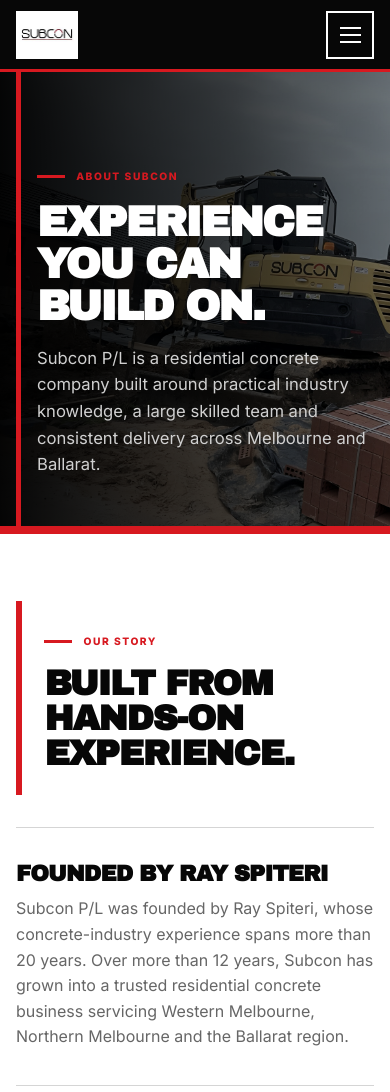
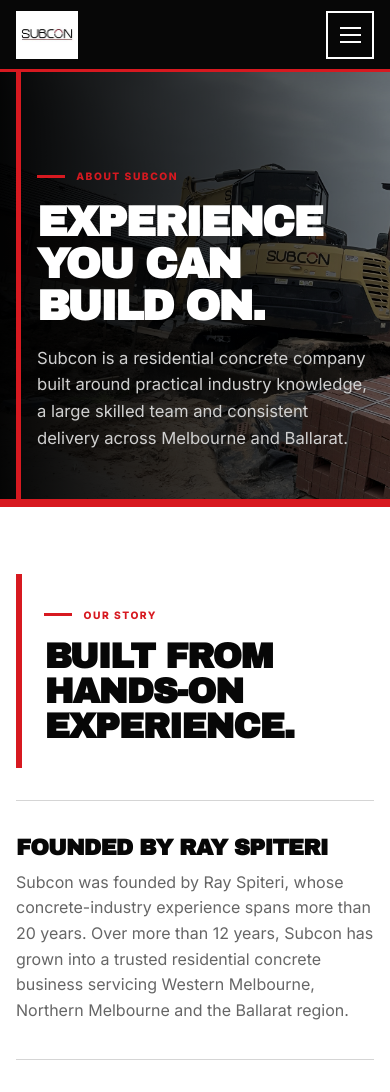
Before and after one commit to somilror200/Subcon, a website built with Parcel: page about.html in a window 390 px wide. Shown: the top 1092 px of the page. Built offline with nearby package versions, Linux system fonts and the light colour scheme.

Commit message:
Standardise Subcon brand naming

```diff
--- a/about.html
+++ b/about.html
@@ -2,16 +2,16 @@
 <html lang="en">
 <head>
   <meta charset="utf-8"><meta name="viewport" content="width=device-width,initial-scale=1">
-  <title>About Subcon P/L | Melbourne Residential Concrete</title>
-  <meta name="description" content="Learn about Subcon P/L, founded and directed by Ray Spiteri, with more than 12 years delivering residential concrete services across Melbourne and Ballarat.">
+  <title>About Subcon | Melbourne Residential Concrete</title>
+  <meta name="description" content="Learn about Subcon, founded and directed by Ray Spiteri, with more than 12 years delivering residential concrete services across Melbourne and Ballarat.">
   <meta name="theme-color" content="#0d0f10"><link rel="stylesheet" href="style.css">
 </head>
 <body>
-<header class="site-header"><div class="shell nav-wrap"><a class="brand" href="index.html"><img src="public/subcon-logo%20(1)-1500h.jpeg" alt="Subcon P/L logo"><span>Residential Concrete</span></a><nav class="site-nav" aria-label="Primary navigation"><a href="index.html">Home</a><a class="active" href="about.html">About</a><a href="services.html">Services</a><a href="gallery.html">Gallery</a><a href="contact.html">Contact</a><a class="nav-cta" href="contact.html">Start a conversation</a></nav><button class="menu-btn" aria-label="Toggle navigation" aria-expanded="false"><span></span></button></div></header>
+<header class="site-header"><div class="shell nav-wrap"><a class="brand" href="index.html"><img src="public/subcon-logo%20(1)-1500h.jpeg" alt="Subcon logo"><span>Residential Concrete</span></a><nav class="site-nav" aria-label="Primary navigation"><a href="index.html">Home</a><a class="active" href="about.html">About</a><a href="services.html">Services</a><a href="gallery.html">Gallery</a><a href="contact.html">Contact</a><a class="nav-cta" href="contact.html">Start a conversation</a></nav><button class="menu-btn" aria-label="Toggle navigation" aria-expanded="false"><span></span></button></div></header>
 <main>
-<section class="page-hero"><img class="page-hero__media" src="public/about-main-1400w.jpg" alt="Subcon residential concrete work"><div class="shell page-hero__inner" data-reveal><span class="kicker">About Subcon</span><h1>Experience you can build on.</h1><p>Subcon P/L is a residential concrete company built around practical industry knowledge, a large skilled team and consistent delivery across Melbourne and Ballarat.</p></div></section>
+<section class="page-hero"><img class="page-hero__media" src="public/about-main-1400w.jpg" alt="Subcon residential concrete work"><div class="shell page-hero__inner" data-reveal><span class="kicker">About Subcon</span><h1>Experience you can build on.</h1><p>Subcon is a residential concrete company built around practical industry knowledge, a large skilled team and consistent delivery across Melbourne and Ballarat.</p></div></section>
 <section class="section"><div class="shell copy-grid"><aside class="copy-grid__aside" data-reveal><span class="kicker">Our story</span><h2>Built from hands-on experience.</h2></aside><div class="copy-stack">
-  <article class="copy-block" data-reveal><h3>Founded by Ray Spiteri</h3><p>Subcon P/L was founded by Ray Spiteri, whose concrete-industry experience spans more than 20 years. Over more than 12 years, Subcon has grown into a trusted residential concrete business servicing Western Melbourne, Northern Melbourne and the Ballarat region.</p></article>
+  <article class="copy-block" data-reveal><h3>Founded by Ray Spiteri</h3><p>Subcon was founded by Ray Spiteri, whose concrete-industry experience spans more than 20 years. Over more than 12 years, Subcon has grown into a trusted residential concrete business servicing Western Melbourne, Northern Melbourne and the Ballarat region.</p></article>
   <article class="copy-block" data-reveal><h3>A team of more than 50</h3><p>Subcon's team includes professional concreters, certified excavators and skilled bobcat operators. The company brings that combined experience to residential slab construction, excavation, piers, base preparation, reinforcement and finishing.</p></article>
   <article class="copy-block" data-reveal><h3>Residential concrete focus</h3><p>The business specialises in residential slab construction and works alongside leading builders. The focus is straightforward: quality workmanship, precision, safety and reliable project delivery.</p></article>
   <article class="copy-block" data-reveal><h3>Commitment to the result</h3><p>Subcon's existing site has always centred on workmanship, customer service and complete project satisfaction. The same priorities guide the business today—professional delivery and a slab built to meet the requirements of the home above it.</p></article>
@@ -21,6 +21,6 @@
 <section class="section section--dark"><div class="shell"><div class="section-intro" data-reveal><div><span class="kicker">What matters on site</span><h2>Quality. Timing. Precision.</h2></div><p>The qualities highlighted throughout Subcon's existing company material: experienced people, strong finishes and efficient project delivery.</p></div><div class="feature-band" data-reveal><div class="feature-band__item"><strong>01</strong><span>Experienced concrete team</span></div><div class="feature-band__item"><strong>02</strong><span>Quality slab finishes</span></div><div class="feature-band__item"><strong>03</strong><span>Timely project completion</span></div></div></div></section>
 <section class="section"><div class="shell"><div class="cta-panel" data-reveal><div><span class="kicker" style="color:#fff">Next project</span><h2>See what Subcon delivers.</h2><p>Explore the services and project gallery, or contact the team directly about your residential concrete requirements.</p></div><div class="cta-panel__actions"><a class="btn" href="services.html">View services</a><a class="btn btn--ghost" href="gallery.html">View gallery</a></div></div></div></section>
 </main>
-<footer class="site-footer"><div class="shell"><div class="footer-grid"><div class="footer-brand"><img src="public/subcon-logo%20(1)-1500h.jpeg" alt="Subcon P/L logo"><p>Residential concrete slab specialists servicing Western Melbourne, Northern Melbourne and the Ballarat region.</p></div><div class="footer-col"><h4>Navigate</h4><a href="index.html">Home</a><a href="services.html">Services</a><a href="gallery.html">Gallery</a><a href="contact.html">Contact</a></div><div class="footer-col"><h4>Contact</h4><a href="mailto:sonia@subcongroup.com.au">sonia@subcongroup.com.au</a><a href="tel:+61425811894">0425 811 894</a><span>38 Petepaul Way, Truganina VIC 3029</span></div></div><div class="footer-bottom"><span>© <span data-year></span> Subcon P/L. All rights reserved.</span><span>Residential concrete · Melbourne &amp; Ballarat</span></div></div></footer>
+<footer class="site-footer"><div class="shell"><div class="footer-grid"><div class="footer-brand"><img src="public/subcon-logo%20(1)-1500h.jpeg" alt="Subcon logo"><p>Residential concrete slab specialists servicing Western Melbourne, Northern Melbourne and the Ballarat region.</p></div><div class="footer-col"><h4>Navigate</h4><a href="index.html">Home</a><a href="services.html">Services</a><a href="gallery.html">Gallery</a><a href="contact.html">Contact</a></div><div class="footer-col"><h4>Contact</h4><a href="mailto:sonia@subcongroup.com.au">sonia@subcongroup.com.au</a><a href="tel:+61425811894">0425 811 894</a><span>38 Petepaul Way, Truganina VIC 3029</span></div></div><div class="footer-bottom"><span>© <span data-year></span> Subcon Pty Ltd. All rights reserved.</span><span>Residential concrete · Melbourne &amp; Ballarat</span></div></div></footer>
 <script src="site.js"></script>
 </body></html>
```
